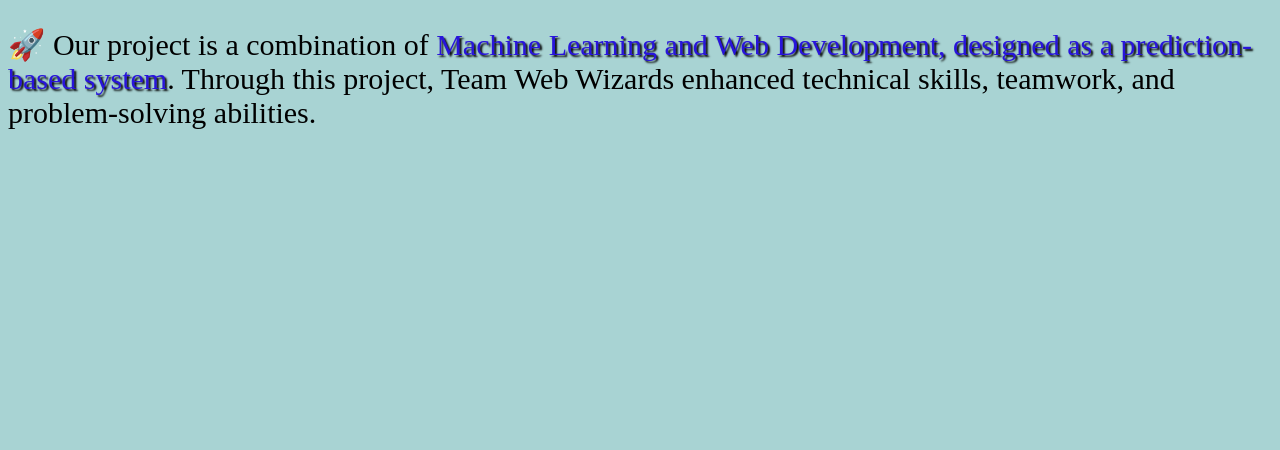
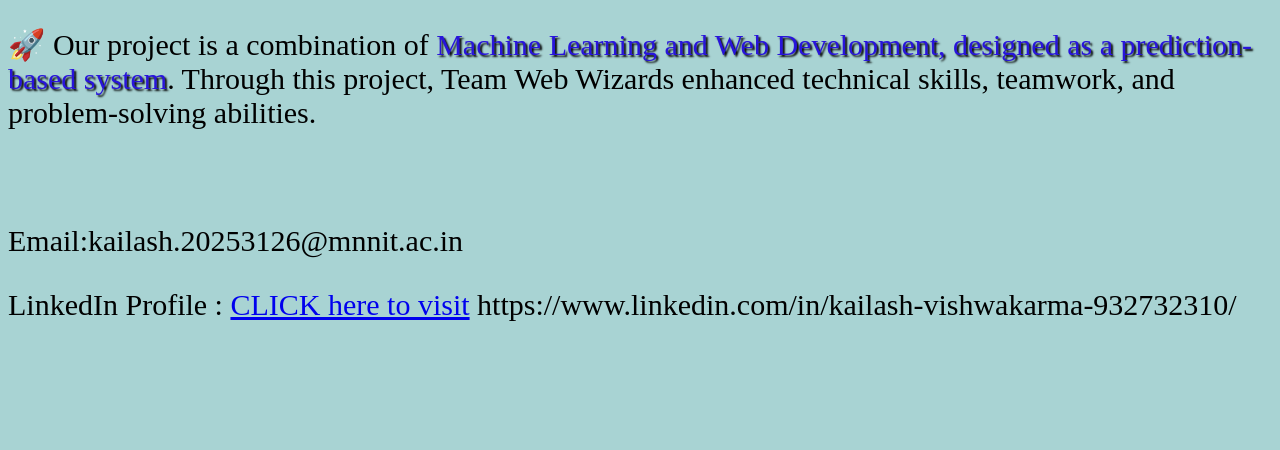
Before and after one commit to Mr-Magic1/PROJECT-4-WEB-WIZARDS, a Flask app: template templates/chiku.html in a window 1280 px wide. Shown: the part 892-1342 px from the top of the page. Before the commit the page ends 1021 px from the top, so only its background shows below. Run offline with Flask 3, Linux system fonts and the light colour scheme; the template is opened without the code that fills it, so the values that code supplies are empty; parts of the project's set-up code (start-up, migrations or seed data) failed here and were passed over.

Commit message:
Final part 3

```diff
--- a/templates/chiku.html
+++ b/templates/chiku.html
@@ -85,6 +85,13 @@ Mansi served as the project representative and managed the presentation and expl
 <P id="para7">
 🚀
 Our project is a combination of <span id="f">Machine Learning and Web Development, designed as a prediction-based system</span>. Through this project, Team Web Wizards enhanced technical skills, teamwork, and problem-solving abilities.</P>
+<br>
+<p>Email:kailash.20253126@mnnit.ac.in</p>
+<p>LinkedIn Profile : <a href="https://www.linkedin.com/in/kailash-vishwakarma-932732310/">CLICK here to visit</a> https://www.linkedin.com/in/kailash-vishwakarma-932732310/</p>
+<br>
+<br>
+<p></p>
+
 </div>
 
 </body>
--- a/templates/home.html
+++ b/templates/home.html
@@ -21,7 +21,6 @@
             <div id="C">
                 <a href="">Home</a>
                 <a href="/templates/chiku.html">About us</a>
-                <a href="">Contact us</a>
 
             </div>
         </div>
```
